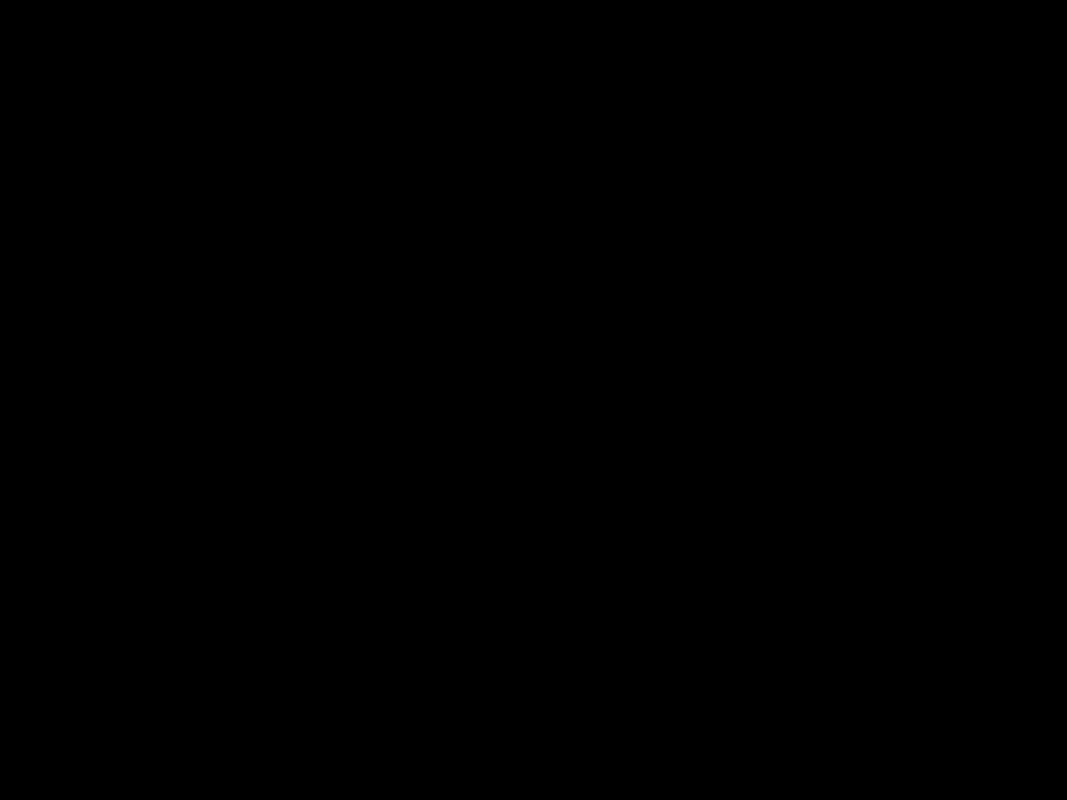
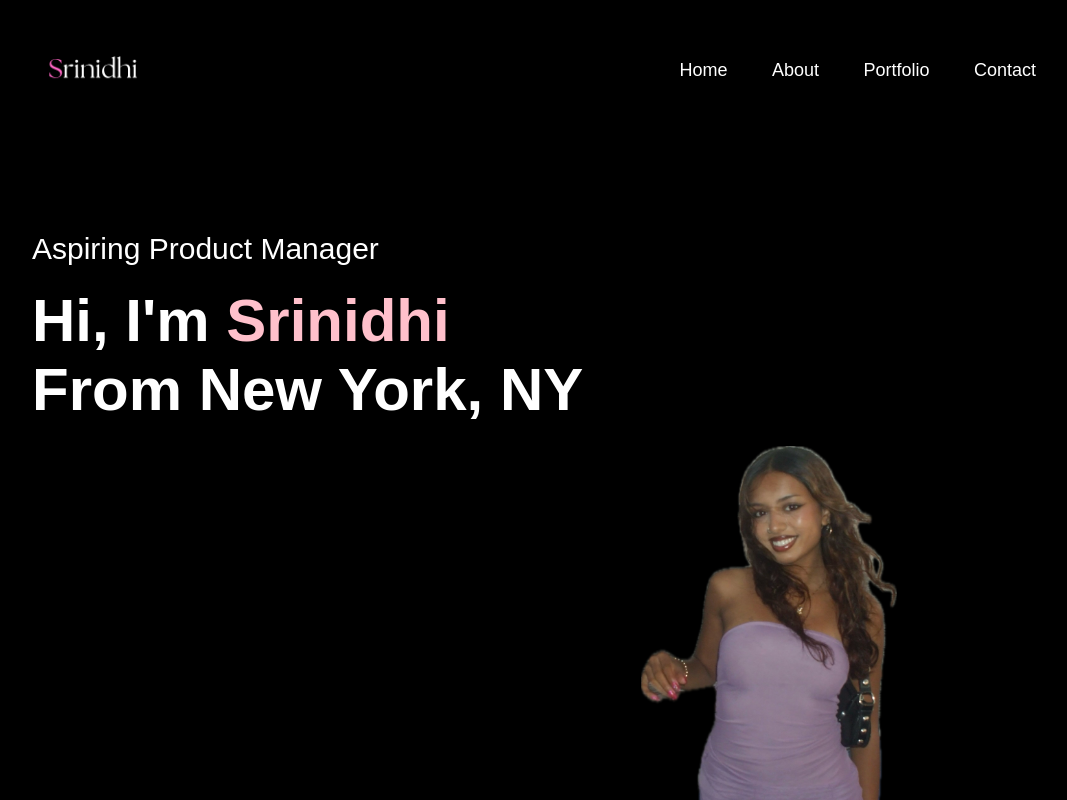
Before and after one commit to Srin-jaya/srin-website, a plain HTML site: page index.html in a window 1280 px wide. Shown: the whole page, without its empty margins (96-1163 px from the left). Drawn offline with Linux system fonts and the light colour scheme.

Commit message:
added header text

```diff
--- a/index.html
+++ b/index.html
@@ -8,6 +8,23 @@
     <link rel="stylesheet" href="style.css">
 </head>
 <body>
+<div id="header">
+    <div class="container">
+        <nav>
+            <img src="images/srin-logo.png" class="logo">
+            <ul>
+                <li><a href="#">Home</a></li>
+                <li><a href="#">About</a></li>
+                <li><a href="#">Portfolio</a></li>
+                <li><a href="#">Contact</a></li>
+            </ul>
+        </nav>
+        <div class="header-text">
+            <p>Aspiring Product Manager</p>
+            <h1>Hi, I'm <span>Srinidhi</span><br>From New York, NY</h1>
+        </div>
+    </div>
+</div>
 
 </body>
 </html>
--- a/style.css
+++ b/style.css
@@ -8,3 +8,68 @@ body{
     background: black;
     color: white;
 }
+#header {
+    width: 100%;
+    height: 100vh;
+    background-image: url(images/srin-boat.png);
+    background-size: 20%;
+    background-position: 72% 150%;
+    background-repeat: no-repeat;
+}
+.container{
+    padding: 10px 10%;
+}
+
+.logo {
+    height: 120px;
+    width: auto;
+    margin: 0;
+}
+
+nav {
+    display: flex;
+    align-items: center;
+    justify-content: space-between;
+    flex-wrap: wrap;
+}
+
+nav ul li {
+    display: inline-block;
+    list-style: none;
+    margin: 0 20px; /* Set horizontal margin */
+    padding: 10px 0; /* Vertical padding to maintain space */
+}
+
+nav ul li a{
+    color: white;
+    text-decoration: none;
+    font-size: 18px;
+    position: relative;
+}
+
+nav ul li a::after{
+    content: '';
+    width: 0%;
+    height: 3px;
+    background: pink;
+    position: absolute;
+    left: 0;
+    bottom: -6px;
+    transition: 0.5s;
+}
+nav ul li a:hover::after{
+    width: 100%;
+}
+
+.header-text{
+    margin-top: 10%;
+    font-size: 30px;
+}
+.header-text h1{
+    font-size: 60px;
+    margin-top: 20px;
+}
+
+.header-text h1 span{
+    color: pink;
+}
```
Also changed, not shown: images/srin-boat.png (added), images/srin-logo.png (added).
